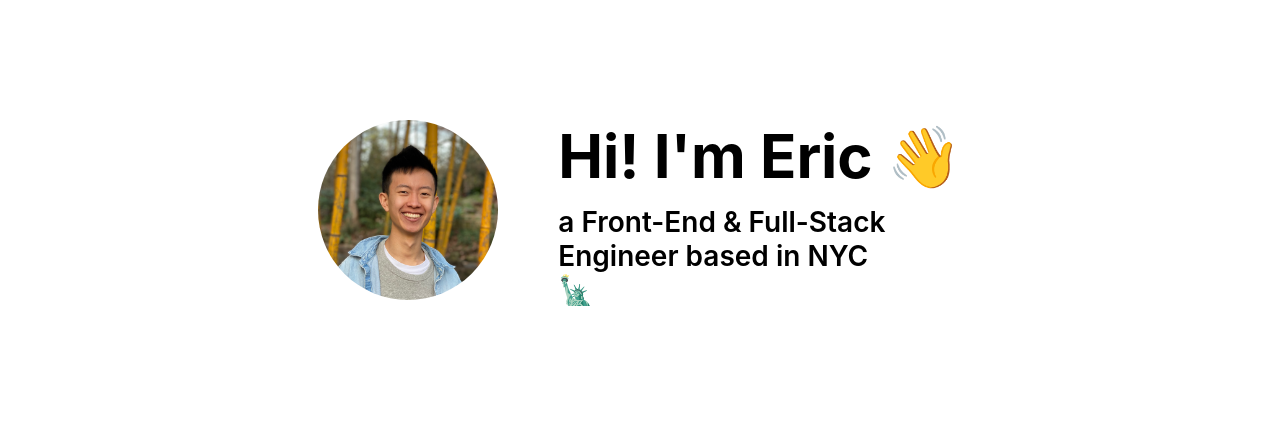
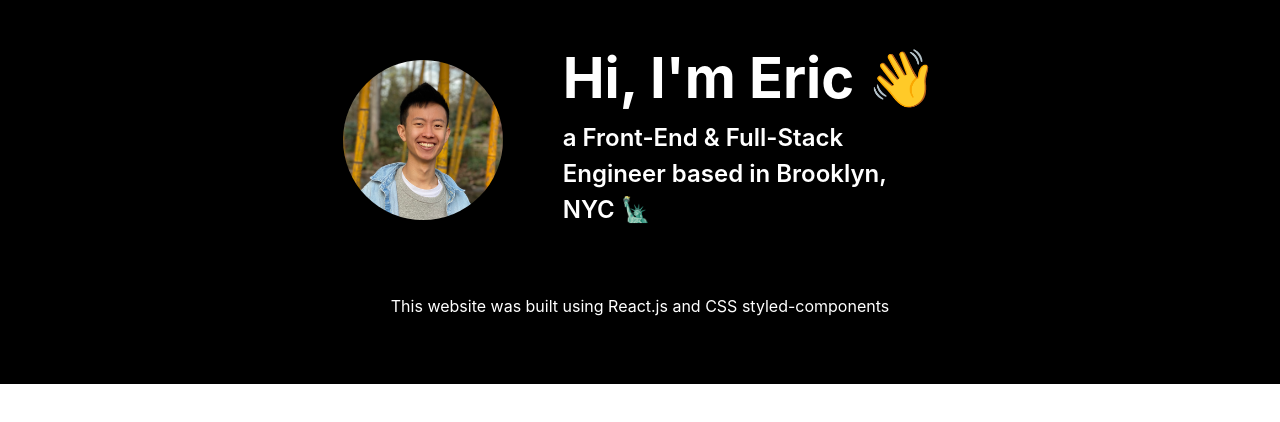
Before and after one commit to erictu22/erictu22.github.io, a React (Create React App) app: page /#/ in a window 1280 px wide. Shown: the top 422 px of the page. Built offline with nearby package versions, Linux system fonts and the light colour scheme.

Commit message:
Header content adjustments

```diff
--- a/src/components/typography.tsx
+++ b/src/components/typography.tsx
@@ -2,7 +2,7 @@ import styled from 'styled-components'
 
 export const Title = styled.h1`
     margin: 0;
-    font-size: 60px;
+    font-size: 56px;
 `
 
 export const H2 = styled.h2`
@@ -11,7 +11,7 @@ export const H2 = styled.h2`
 
 export const H3 = styled.h3`
     margin: 0;
-    font-size: 28px;
+    font-size: 24px;
     font-weight: 600;
 `
 
--- a/src/index.css
+++ b/src/index.css
@@ -5,6 +5,7 @@ body {
     sans-serif;
   -webkit-font-smoothing: antialiased;
   -moz-osx-font-smoothing: grayscale;
+  line-height: 36px;
 }
 
 code {
--- a/src/pages/Home.tsx
+++ b/src/pages/Home.tsx
@@ -12,15 +12,17 @@ export function Home() {
 }
 
 const HeaderSection = () => {
-  const headerSpacing = 120;
+  const headerSpacing = 60;
   const isMobileLayout = useIsMobileLayout();
 
   return (
-    <FlexRow
+    <FlexColumn
       style={{
-        justifyContent: "center",
-        marginTop: headerSpacing,
-        marginBottom: headerSpacing,
+        alignItems: "center",
+        paddingTop: headerSpacing,
+        paddingBottom: headerSpacing,
+        backgroundColor: 'black',
+        color: 'white'
       }}
     >
       <FlexRow>
@@ -28,19 +30,24 @@ const HeaderSection = () => {
           <CircleImage
             src="./profile_square.png"
             alt="A picture of Eric Tu"
-            size={180}
+            size={160}
           />
         )}
 
-        <FlexColumn style={{ marginLeft: 60, justifyContent: "center" }}>
-          <Title style={{ textAlign: "start", marginBottom: 12 }}>
-            Hi! I'm Eric 👋
+        <FlexColumn style={{ marginLeft: isMobileLayout ? 0 : 60, justifyContent: "center"}}>
+          <Title style={{ textAlign: 'start', marginBottom: 24 }}>
+            Hi, I'm Eric 👋
           </Title>
-          <H3 style={{ maxWidth: 340, textAlign: "start" }}>
-            a Front-End & Full-Stack Engineer based in NYC 🗽
+          <H3 style={{ maxWidth: isMobileLayout ? 340 : 368, textAlign: "start" }}>
+            a Front-End & Full-Stack Engineer based in Brooklyn, NYC 🗽
           </H3>
         </FlexColumn>
       </FlexRow>
-    </FlexRow>
+
+      <FlexRow style={{marginTop: headerSpacing, width: isMobileLayout ? 280 : undefined}}>
+        <P>This website was built using React.js and CSS styled-components</P>
+      </FlexRow>
+
+    </FlexColumn>
   );
 };
```
